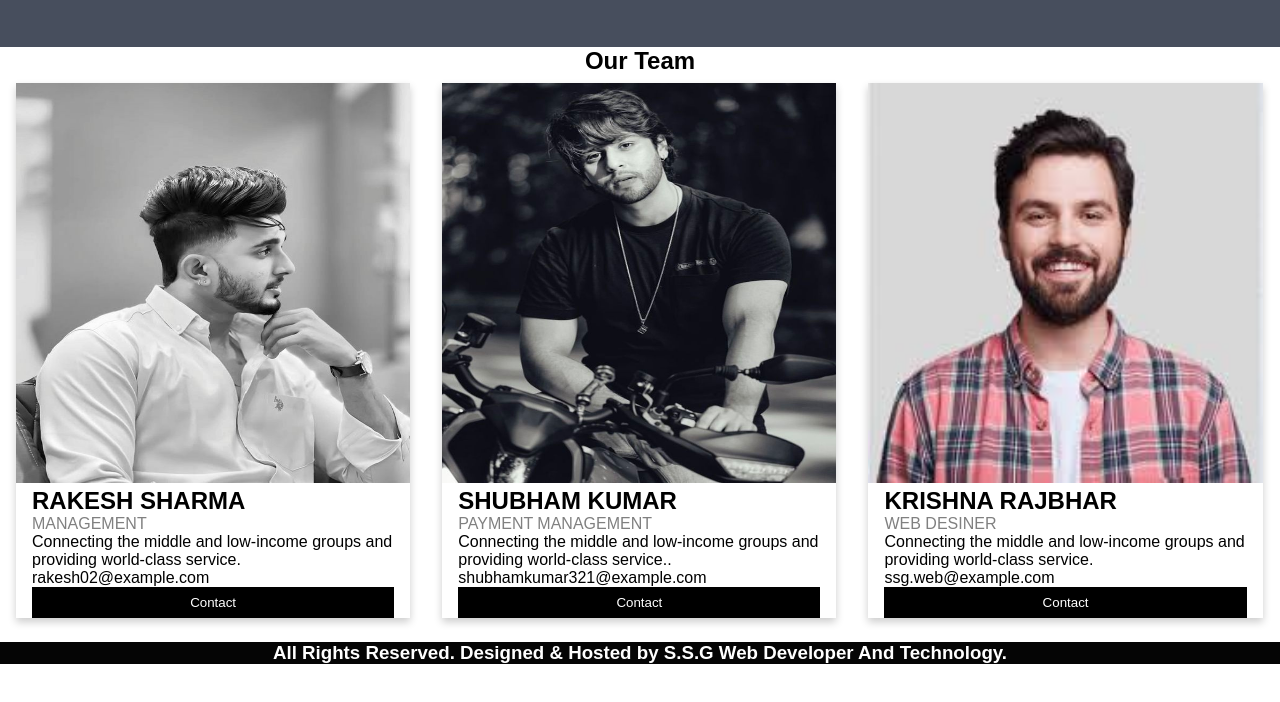
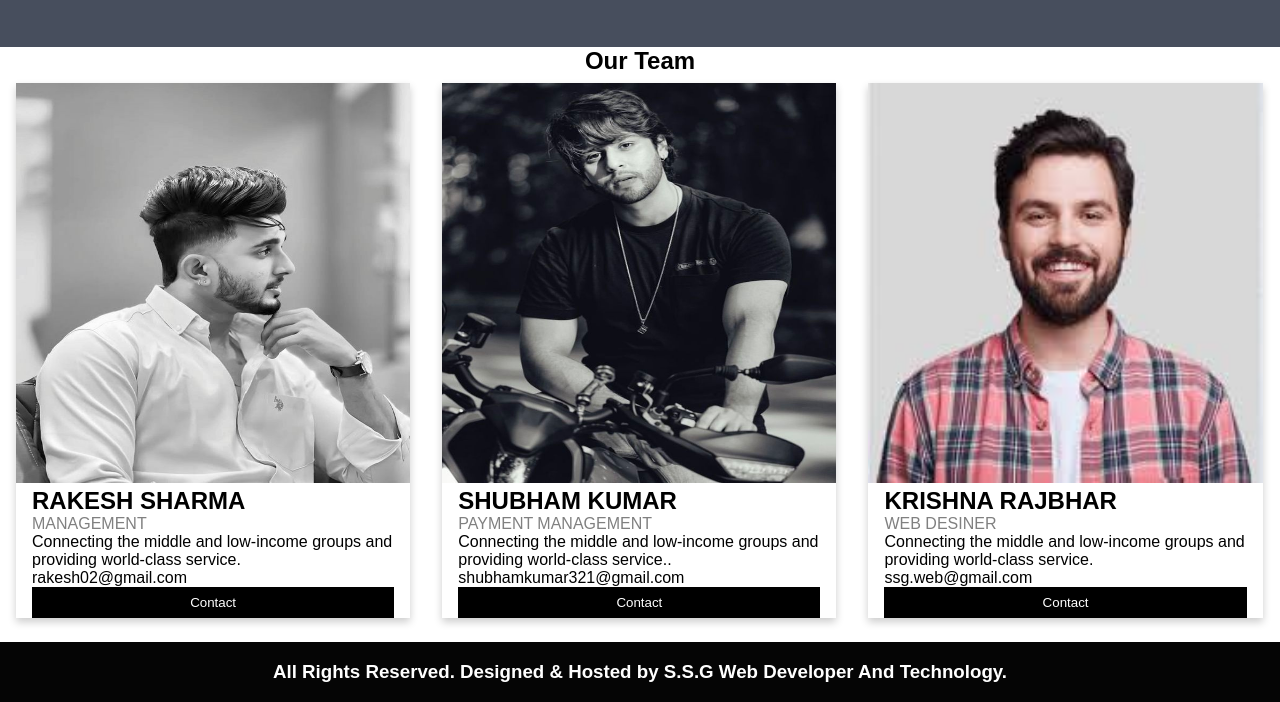
Before and after one commit to allworkonline/ABOUT-US, a plain HTML site: page index.html in a window 1280 px wide. Shown: the part 249-951 px from the top of the page. Before the commit the page ends 913 px from the top, so only its background shows below. Drawn offline with Linux system fonts and the light colour scheme.

Commit message:
Add files via upload

```diff
--- a/index.html
+++ b/index.html
@@ -117,7 +117,7 @@ html {
         <h2>RAKESH SHARMA</h2>
         <p class="title">MANAGEMENT</p>
         <p>Connecting the middle and low-income groups and providing world-class service.</p>
-        <p>rakesh02@example.com</p>
+        <p>rakesh02@gmail.com</p>
         <p><button class="button">Contact</button></p>
       </div>
     </div>
@@ -130,7 +130,7 @@ html {
         <h2>SHUBHAM KUMAR</h2>
         <p class="title">PAYMENT MANAGEMENT</p>
         <p>Connecting the middle and low-income groups and providing world-class service..</p>
-        <p>shubhamkumar321@example.com</p>
+        <p>shubhamkumar321@gmail.com</p>
         <p><button class="button">Contact</button></p>
       </div>
     </div>
@@ -143,7 +143,7 @@ html {
         <h2>KRISHNA RAJBHAR</h2>
         <p class="title">WEB DESINER</p>
         <p>Connecting the middle and low-income groups and providing world-class service.</p>
-        <p>ssg.web@example.com</p>
+        <p>ssg.web@gmail.com</p>
         <p><button class="button">Contact</button></p>
       </div>
     </div>
--- a/style.css
+++ b/style.css
@@ -57,7 +57,7 @@
 
 #copyright{
        width: 100%;
-    height: 10%;
+    height: 60px;
     background-color: rgb(5, 5, 5);
     display: flex;
     align-items: center;
```
